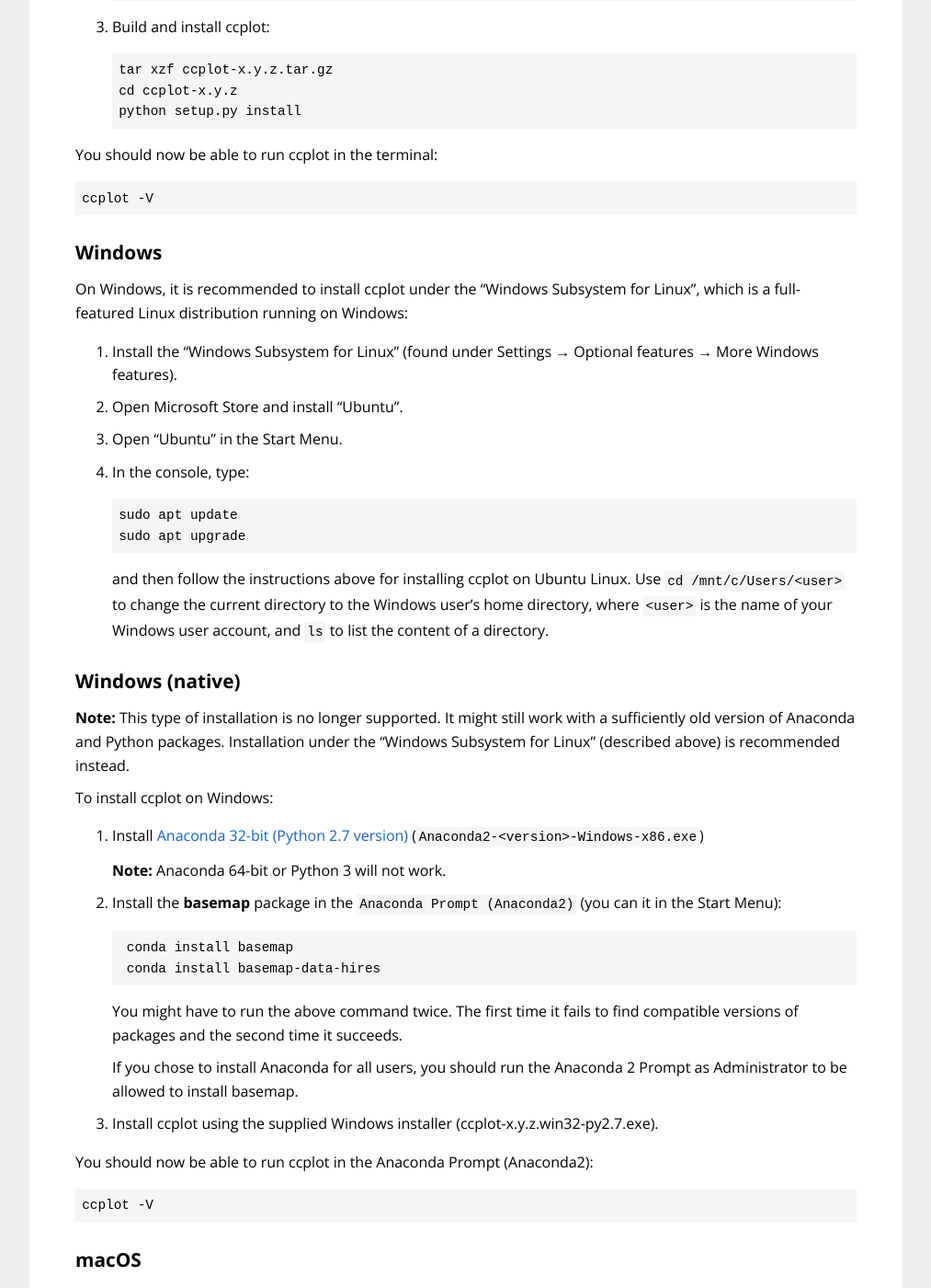
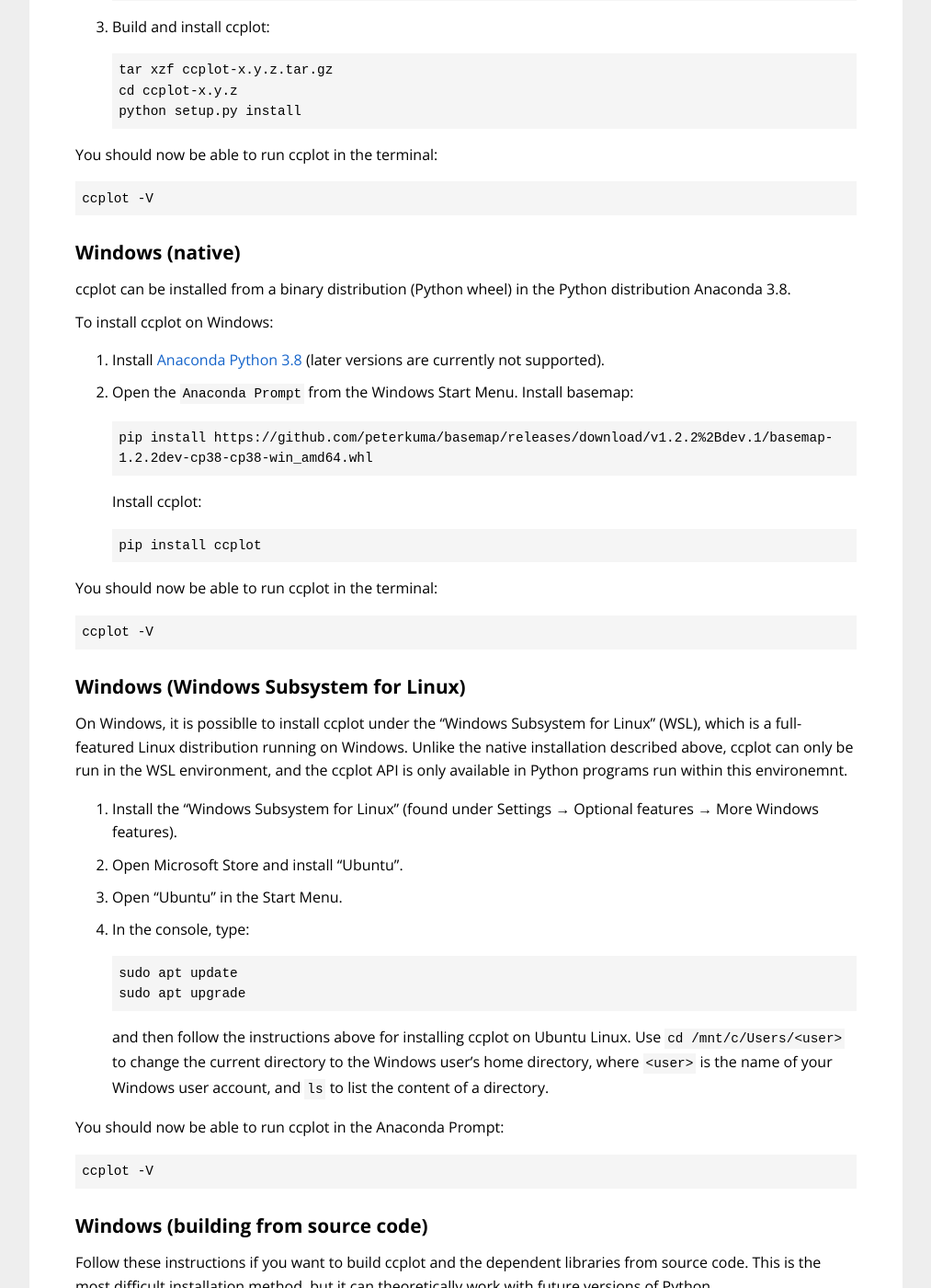
Before and after one commit to peterkuma/ccplot, a Jekyll site: the page built from download/index.md, in a window 1280 px wide and 1400 px high, scrolled down 3207 px. Shown: the whole window at 92% size, without its empty margins (133-1146 px from the left). Built offline with Jekyll 4.4.1, drawn with Linux system fonts in a browser that asks for light colours; some of the changed text lies outside the part shown.

Commit message:
Install instructions for Windows native and source

```diff
--- a/download/index.md
+++ b/download/index.md
@@ -284,11 +284,38 @@
 
     ccplot -V
 
-Windows
--------
+Windows (native)
+----------------
 
-On Windows, it is recommended to install ccplot under the "Windows Subsystem
-for Linux", which is a full-featured Linux distribution running on Windows:
+ccplot can be installed from a binary distribution (Python wheel) in the
+Python distribution Anaconda 3.8.
+
+To install ccplot on Windows:
+
+1. Install [Anaconda Python 3.8](https://www.anaconda.com) (later versions are
+currently not supported).
+
+2. Open the `Anaconda Prompt` from the Windows Start Menu.
+   Install basemap:
+
+       pip install https://github.com/peterkuma/basemap/releases/download/v1.2.2%2Bdev.1/basemap-1.2.2dev-cp38-cp38-win_amd64.whl
+
+   Install ccplot:
+
+       pip install ccplot
+
+You should now be able to run ccplot in the terminal:
+
+    ccplot -V
+
+Windows (Windows Subsystem for Linux)
+-------------------------------------
+
+On Windows, it is possiblle to install ccplot under the "Windows Subsystem
+for Linux" (WSL), which is a full-featured Linux distribution running on
+Windows. Unlike the native installation described above, ccplot can only be run
+in the WSL environment, and the ccplot API is only available in Python programs
+run within this environemnt.
 
 1. Install the "Windows Subsystem for Linux" (found under Settings → Optional
 features → More Windows features).
@@ -307,36 +334,64 @@
    user's home directory, where `<user>` is the name of your Windows user
    account, and `ls` to list the content of a directory.
 
-Windows (native)
-----------------
+You should now be able to run ccplot in the Anaconda Prompt:
 
-**Note:** This type of installation is no longer supported. It might still work
-with a sufficiently old version of Anaconda and Python packages. Installation
-under the "Windows Subsystem for Linux" (described above) is recommended
-instead.
+    ccplot -V
 
-To install ccplot on Windows:
+Windows (building from source code)
+-----------------------------------
 
-1. Install [Anaconda 32-bit (Python 2.7 version)](https://repo.anaconda.com/archive/) (`Anaconda2-<version>-Windows-x86.exe`)
+Follow these instructions if you want to build ccplot and the dependent
+libraries from source code. This is the most difficult installation method,
+but it can theoretically work with future versions of Python.
 
-    **Note:** Anaconda 64-bit or Python 3 will not work.
+1. Install:
+   - [Anaconda 3](https://www.anaconda.com)
+   - [Visual Studio 2019](https://visualstudio.microsoft.com/downloads/)
+   - [cmake](https://cmake.org)
+   - [HDF4](https://portal.hdfgroup.org/display/HDF4/HDF4) binary distribution
+     for Windows (`hdf-4.2.15-win10_64-vs15.zip` or later)
+   - [7-zip](https://www.7-zip.org)
 
-2. Install the **basemap** package in the `Anaconda Prompt (Anaconda2)` (you can
-it in the Start Menu):
+5. Download and unpack:
+   - [HDF-EOS2](https://wiki.earthdata.nasa.gov/display/DAS/Toolkit+Downloads) source code (`hdf-eos2-3.0-src.tar.gz`)
+   - [GEOS](https://trac.osgeo.org/geos/) (`geos-3.9.1.tar.bz2` or later) source code
+   - [basemap](https://github.com/peterkuma/basemap/) source code
+     (fixed to support building on Windows)
+   - [ccplot](https://github.com/peterkuma/ccplot/) source code
 
-        conda install basemap
-        conda install basemap-data-hires
+7. Open the `Developer Command Prompt for VS 2019` from the Windows Start Menu
+   and run:
 
-    You might have to run the above command twice. The first time it fails
-    to find compatible versions of packages and the second time it succeeds.
+       cd <geos-dir>
+       mkdir build build
+       cmake ..
 
-    If you chose to install Anaconda for all users, you should run the Anaconda
-    2 Prompt as Administrator to be allowed to install basemap.
+   where `<geos-dir>` is the directory where you unpacked GEOS.
+   Open `GEOS.sln` located in the GEOS `build` directory in Visual Studio 2019,
+   set solution configuration to `Release` and perform `Build -> Build solution`.
 
-3. Install ccplot using the supplied Windows installer
-(ccplot-x.y.z.win32-py2.7.exe).
+8. Open `HDFEOS2.sln` located in the HDF-EOS2 `vs2019\HDF-EOS2` directory in
+   Visual Studio 2019, set solution configuration to `Release` and perform
+   `Build -> Build solution`.
 
-You should now be able to run ccplot in the Anaconda Prompt (Anaconda2):
+9. Open the `Anaconda Prompt` from the Windows Start Menu and run:
+
+       cd <basemap-dir>
+       set GEOS_DIR=<geos-dir>
+       python setup.py bdist_wheel
+       pip install dist\basemap-1.2.2+dev-cp38-cp38-win_amd64.whl
+
+       cd <ccplot-dir>
+       set HDF_DIR=<hdf-dir>
+       set HDFEOS_DIR=<hdfeos-dir>
+       python setup.py bdist_wheel
+       pip install dist\ccplot-1.5.6-cp38-cp38-win_amd64.whl
+
+where `<basemap-dir>`, `<geos-dir>`, `<ccplot-dir>`, `<hdf-dir>` and
+`<hdfeos-dir>` are the directories where you unpacked the respective packages.
+
+You should now be able to run ccplot in the Anaconda Prompt:
 
     ccplot -V
 
```
